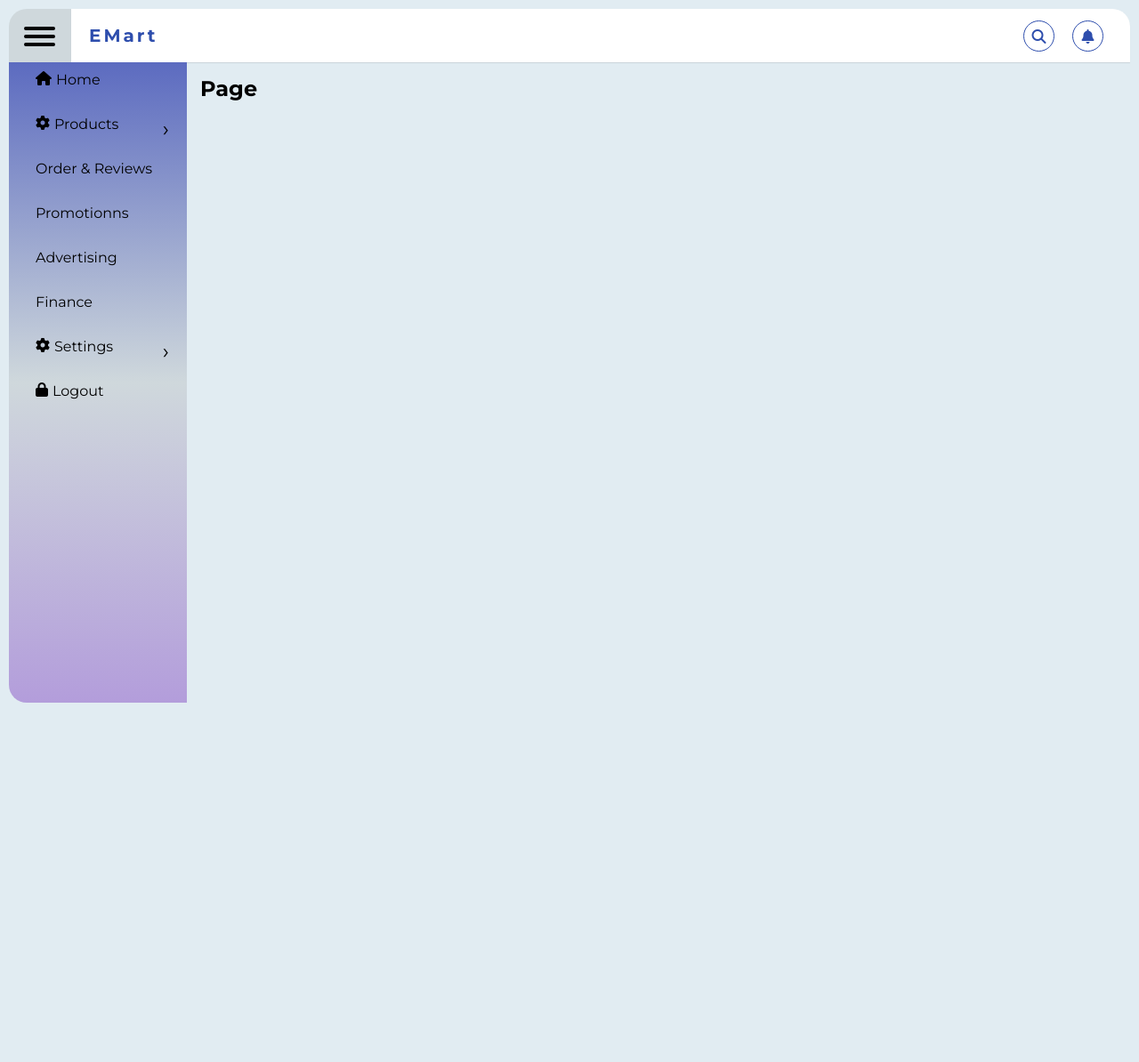
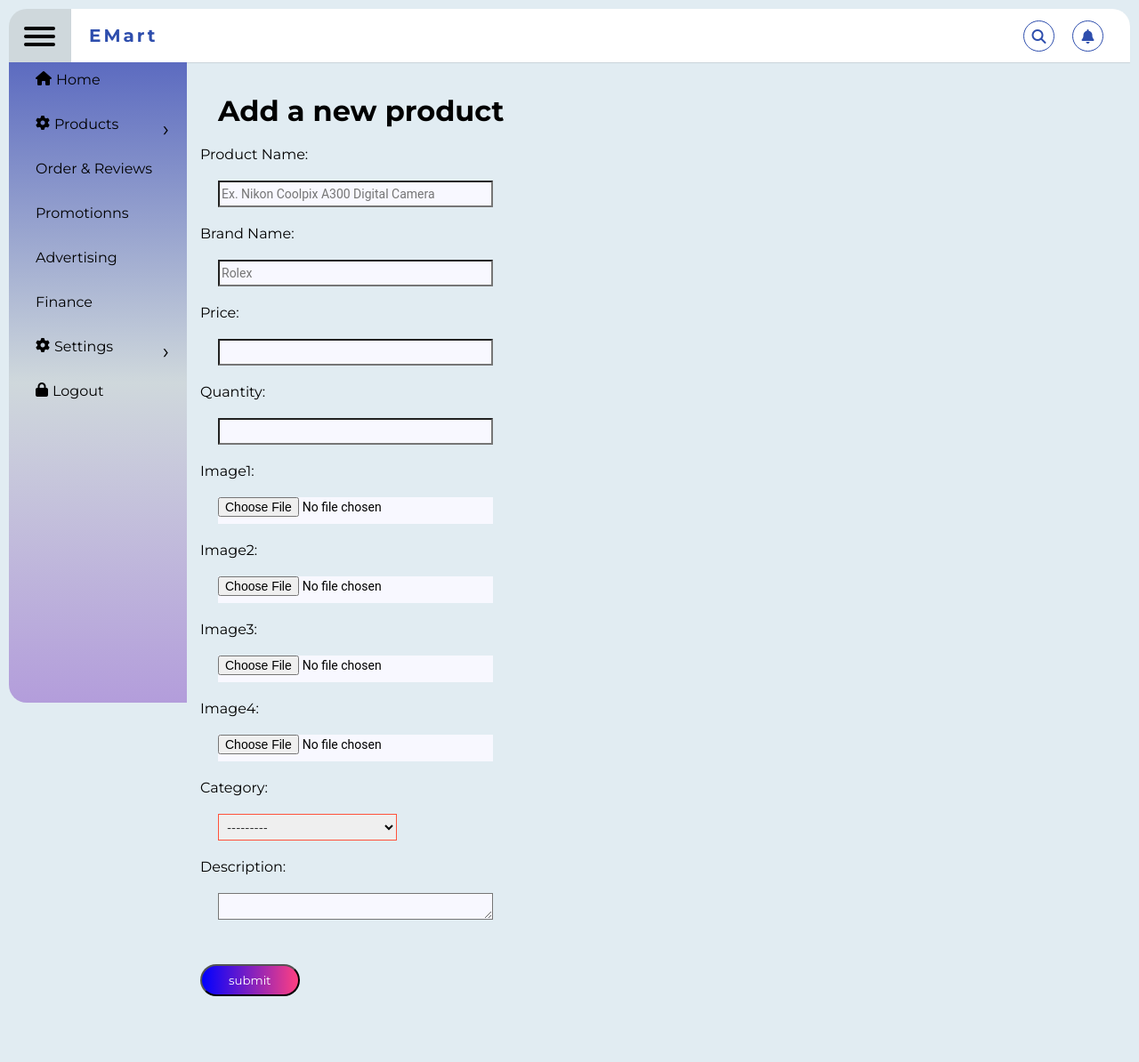
Before and after one commit to ahtisham735/EMart, a Django app: template E_Mart/Home_Module/templates/Seller_Module/addproduct.html in a window 1280 px wide. Shown: the whole page at 89% size. Before the commit the page ends 790 px from the top, so only its background shows below. Run offline with Django 3.2, Linux system fonts and the light colour scheme; the template is opened without the code that fills it: values that come from a table or form of the project are taken from there, others are empty; some libraries are stand-ins or nearby versions.

Commit message:
add product done

```diff
--- a/E_Mart/Home_Module/forms.py
+++ b/E_Mart/Home_Module/forms.py
@@ -1,6 +1,66 @@
 from django import forms
-class AddProductForm(forms.Form):
-    #username=current_password=forms.HiddenInput(max_length=100,required=True,widget=forms.CharField(attrs={'hidden'}))
-    productName=forms.CharField(max_length=100,required=True,widget=forms.PasswordInput(attrs={'placeholder':"Enter your password",'id':'current_passwd'}))
-    category=forms.CharField(max_length=100,required=True,widget=forms.PasswordInput(attrs={'placeholder':"Enter new password",'id':'new_passwd'}))
-    #cnfrm_passwd=forms.CharField(max_length=100,required=True,widget=forms.PasswordInput(attrs={'placeholder':"confirm new password",'id':'cnfrm_passwd'}))
+from django.forms import ModelForm
+from Home_Module.models import Products
+class AddProductForm(ModelForm):
+    productName=forms.CharField(label="Product Name",
+        widget=forms.TextInput(
+            attrs={"placeholder":"Ex. Nikon Coolpix A300 Digital Camera","class":"input","autocomplete":"off"}
+        )
+    )
+    brand=forms.CharField(label="Brand Name",
+        widget=forms.TextInput(
+            attrs={"placeholder":"Rolex","class":"input","autocomplete":"off"}
+        )
+
+    )
+    description=forms.CharField(label="Description",required=True,
+        widget=forms.Textarea(
+            attrs={"autocomplete":"off","class":"input"}
+        )
+
+    )
+    price=forms.CharField(label="Price",
+        widget=forms.NumberInput(
+            attrs={"class":"input","autocomplete":"off","min":"1"}
+        )
+
+    )
+    quantity=forms.CharField(label="Quantity",
+        widget=forms.NumberInput(
+            attrs={"class":"input","autocomplete":"off","min":"1"}
+        )
+
+    )
+    image1=forms.CharField(label="Image1",required=True,
+        widget=forms.FileInput(
+            attrs={"class":"input","autocomplete":"off","accept":"image/*"}
+        )
+
+    )
+    image2=forms.CharField(label="Image2",required=False,
+        widget=forms.FileInput(
+            attrs={"class":"input","autocomplete":"off","accept":"image/*"}
+        )
+
+    )
+    image3=forms.CharField(label="Image3",required=False,
+        widget=forms.FileInput(
+            attrs={"class":"input","autocomplete":"off","accept":"image/*"}
+        )
+
+    )
+    image4=forms.CharField(label="Image4",required=False,
+        widget=forms.FileInput(
+            attrs={"class":"input","autocomplete":"off","accept":"image/*"}
+        )
+
+    )
+
+    class Meta:
+        model=Products
+        exclude = ['sellerId']
+
+    # #username=current_password=forms.HiddenInput(max_length=100,required=True,widget=forms.CharField(attrs={'hidden'}))
+    # productName=forms.CharField(max_length=100,required=True,widget=forms.TextInput(attrs={"placeholder":"Ex Red T-Shirt"}))
+    # category=forms.CharField(max_length=100,required=True,widget=forms.Select(choices=category_choice))
+    # #cnfrm_passwd=forms.CharField(max_length=100,required=True,widget=forms.PasswordInput(attrs={'placeholder':"confirm new password",'id':'cnfrm_passwd'}))
--- a/E_Mart/Home_Module/models.py
+++ b/E_Mart/Home_Module/models.py
@@ -61,15 +61,16 @@ class SellerDetail(models.Model):
     cnic=models.CharField(max_length=13,unique=True)
     address=models.CharField(max_length=255)
     account_no=models.CharField(max_length=14)
+category_choice=[('men',"Men's Fashion"),('women',"Women's Fashion"),('WBJ',"Watches,Bags & Jewelery")]
 class Products(models.Model):
     sellerId=models.ForeignKey(User,on_delete=models.CASCADE,related_name="sellerId")
     productName=models.CharField(max_length=255,blank=False)
-    description=models.CharField(max_length=255,blank=False,default="")
     brand=models.CharField(max_length=255,blank=False)
     price=models.PositiveIntegerField(blank=False)
     quantity=models.PositiveIntegerField(blank=False)
-    image1=models.ImageField(upload_to='products/images',default="")
-    image2=models.ImageField(upload_to='products/images',default="")
-    image3=models.ImageField(upload_to='products/images',default="")
-    image4=models.ImageField(upload_to='products/images',default="")
-    category=models.CharField(max_length=255,default="")
+    image1=models.ImageField(upload_to='products/images',default=None)
+    image2=models.ImageField(upload_to='products/images',default=None)
+    image3=models.ImageField(upload_to='products/images',default=None)
+    image4=models.ImageField(upload_to='products/images',default=None)
+    category=models.CharField(max_length=255,choices=category_choice)
+    description=models.CharField(max_length=255,blank=False,default=None)
--- /dev/null
+++ b/E_Mart/Home_Module/static/css/seller/product.css
@@ -0,0 +1,43 @@
+h1{
+    margin:20px;
+}
+select{
+    border:1px solid #ff523b;
+    padding: 5px;
+    display: block;
+    margin: 20px;
+}
+select:focus{
+    outline: none;
+}
+.input{
+    width: 30%;
+    height:30px;
+    margin:20px;
+    background:ghostwhite;
+    font-family: "Roboto",sans-serif;
+    font-size:14px;
+    display: block;
+
+
+
+
+
+}
+::placeholder{
+    padding: 2px;
+}
+button{
+
+    display: inline-block;
+    background:linear-gradient(to right,blue,#ff4081);
+    color:#fff;
+    padding: 8px 30px;
+    margin:30px 0;
+    border-radius: 30px;
+    transition: background 0.5s;
+
+}
+button:hover{
+    background:blue;
+}
--- a/E_Mart/Home_Module/templates/Home_Module/productDetail.html
+++ b/E_Mart/Home_Module/templates/Home_Module/productDetail.html
@@ -9,15 +9,21 @@
                     <div class="small-img-col">
                         <img src="{{product.image1.url}}"  alt="no image" class="small-img" onclick="clickMe(this)" />
                     </div>
+                    {%if product.image2%}
                     <div class="small-img-col">
                         <img src="{{product.image2.url}}"  alt="no image" class="small-img" onclick="clickMe(this)" />
                     </div>
+                    {%endif%}
+                    {%if product.image3%}
                      <div class="small-img-col">
                         <img src="{{product.image3.url}}"  alt="no image" class="small-img" onclick="clickMe(this)" />
                     </div>
+                    {%endif%}
+                    {%if product.image4%}
                      <div class="small-img-col">
                         <img src="{{product.image4.url}}"  alt="no image" class="small-img" onclick="clickMe(this)" />
                     </div>
+                    {%endif%}
 
                 </div>
 
--- a/E_Mart/Home_Module/templates/Seller_Module/SellerSignUp.html
+++ b/E_Mart/Home_Module/templates/Seller_Module/SellerSignUp.html
@@ -19,7 +19,8 @@
                 <span id="nameError" class="error_style"></span>
                 </div>
                 <div>
-                <input  name="password" id="loginPasswd" value="{{password}}"  type="password" class="input-box" placeholder="Password" />
+
+                <input  name="password"  id="loginPasswd" value="{{password}}"  type="password" class="input-box" placeholder="Password" />
                 <span id="pswdError" class="error_style">{{errorMessage}}</span>
                 </div>
                 <input type="checkbox" name="remember" class="input-check"><span class="input-span">Remember me</span>
--- a/E_Mart/Home_Module/templates/Seller_Module/Seller_base.html
+++ b/E_Mart/Home_Module/templates/Seller_Module/Seller_base.html
@@ -6,6 +6,8 @@
 	<title>Seller Center</title>
 	<link rel="stylesheet" href="{%static '/css/seller/home_Seller.css'%}">
   <link rel="stylesheet" href="{%static '/css/home/changePass.css'%}"/>
+  <link rel="stylesheet" href="{%static '/css/home/messages.css'%}"/>
+  <link rel="stylesheet" href="{%static '/css/seller/product.css'%}"/>
 	<script src="https://kit.fontawesome.com/b99e675b6e.js"></script>
   <link rel="stylesheet" href="{%static '/css/home/logout.css'%}"/>
 	<script src="https://code.jquery.com/jquery-3.4.1.min.js"></script>
@@ -67,7 +69,13 @@
   </div>
 
   <div class="main_container">
-    <h2 class="title">Page</h2>
+    {% for message in messages %}
+    <div {% if message.tags %} class="{{ message.tags }}"{% endif %}>
+        {{ message }}
+    </div>
+    {% endfor %}
+    {%block body%}
+    {%endblock%}
 
 </div>
     <div class="row" id="r1">
--- a/E_Mart/Home_Module/templates/Seller_Module/addproduct.html
+++ b/E_Mart/Home_Module/templates/Seller_Module/addproduct.html
@@ -1,8 +1,10 @@
 {%extends 'Seller_Module/Seller_base.html'%}
 {%block body%}
-<h1>Add new product</h1>
-<form>
-    <label>Product Name*</label>
+<h1>Add a new product</h1>
+<form method="POST" action="{%url 'Home_Module:add_product'%}" enctype="multipart/form-data">
+    {%csrf_token%}
+   {{form}}
+    <!-- <label>Product Name*</label>
     <input type="text" placeholder="Ex Red T-Shirt"><br>
     <label>Select Category*</label>
     <select>
@@ -25,10 +27,10 @@
     <input type="file" accept="image/*"/><br>
     <input type="file" accept="image/*"/><br>
     <label>Add product Description</label>
-    <textarea ></textarea>
+    <textarea ></textarea> -->
 
 
-    <input type="submit">
+    <button class="">submit</button>
 
 
 
```
Also changed, not shown: E_Mart/Home_Module/Seller_views.py (+16 -1 lines), E_Mart/Home_Module/migrations/0013_remove_products_subcategory.py (added), E_Mart/Home_Module/migrations/0014_auto_20210503_2000.py (added).
